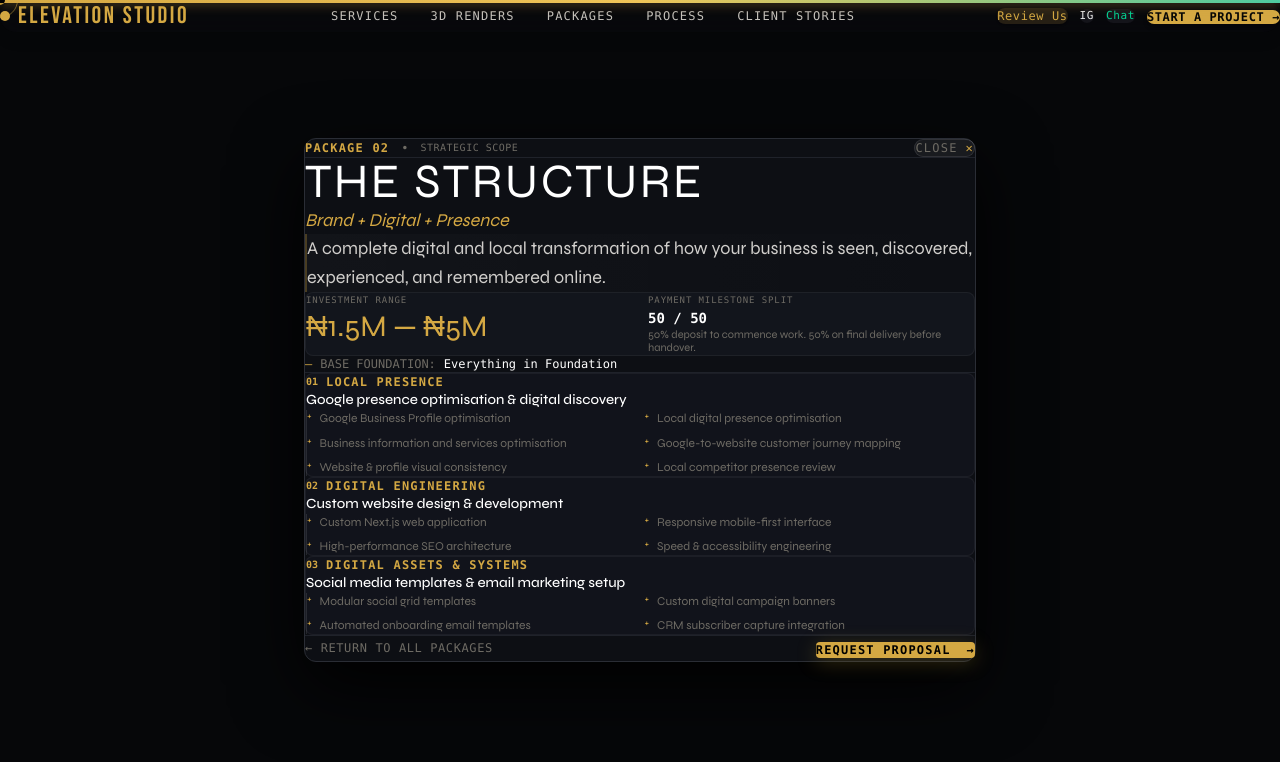
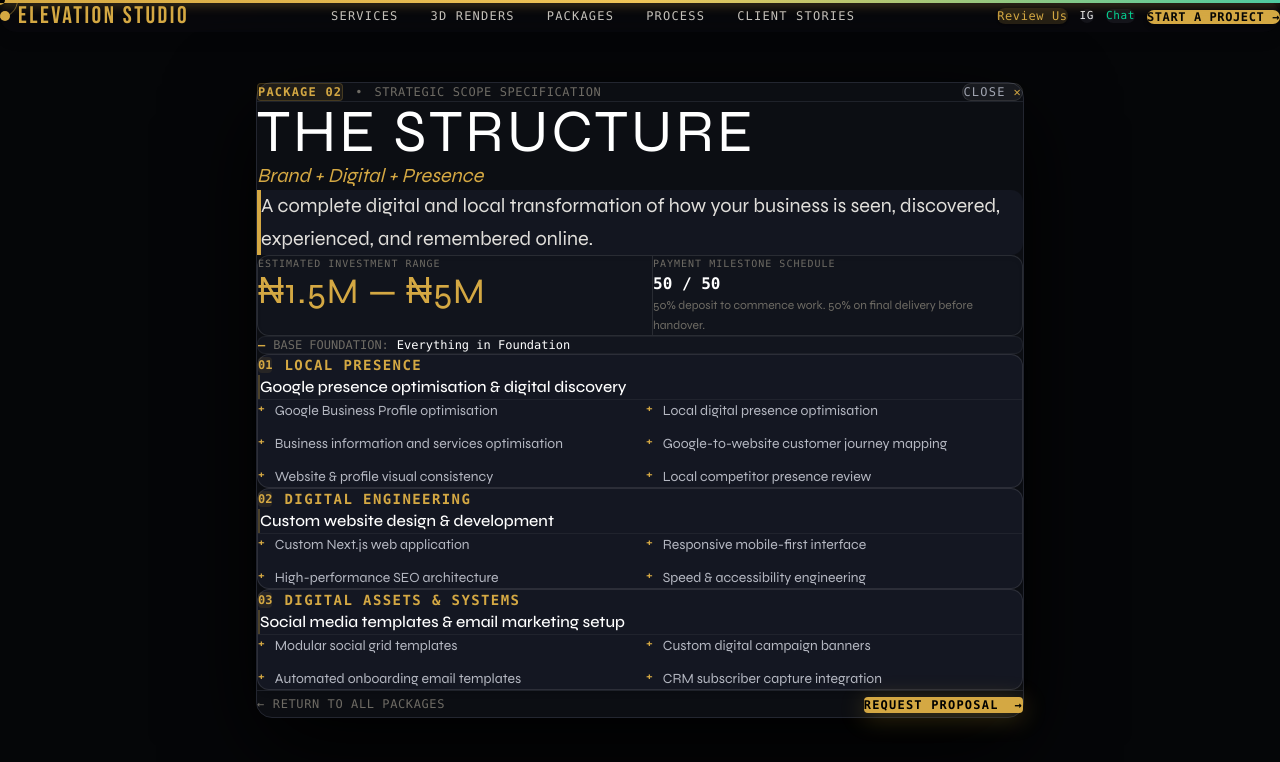
Before and after one commit to DevzekiFaith/elevationstudio, a Next.js app: page /packages/2 in a window 1280 px wide. Shown: the top 762 px of the page. Built offline with nearby package versions, Linux system fonts and the light colour scheme; a web font is replaced by a local one.

Commit message:
Add generous padding, outer margins, and spacing to package detail modal

```diff
--- a/app/packages/[id]/page.tsx
+++ b/app/packages/[id]/page.tsx
@@ -57,26 +57,27 @@ export default async function PackageDetailPage({ params }: PageProps) {
     <>
       <Nav />
 
-      {/* BACKDROP AND SMALL MODAL ROUTE CONTAINER */}
-      <main className="min-h-screen bg-[#07080a]/90 backdrop-blur-xl text-[#f4f0e8] pt-24 pb-16 px-4 flex items-center justify-center relative overflow-y-auto">
-        {/* Dynamic Modal Window */}
-        <div className="relative w-full max-w-2xl bg-[#0d0f14] border border-[#2a2d35] hover:border-[var(--gold-border)] rounded-xl shadow-[0_25px_70px_rgba(0,0,0,0.9)] p-6 sm:p-8 md:p-10 transition-colors duration-300">
+      {/* BACKDROP AND SPACIOUS MODAL ROUTE CONTAINER */}
+      <main className="min-h-screen bg-[#060709]/95 backdrop-blur-2xl text-[#f4f0e8] pt-28 sm:pt-32 pb-20 sm:pb-28 px-4 sm:px-8 md:px-12 flex items-center justify-center relative overflow-y-auto">
+
+        {/* Dynamic Modal Window with Generous Spacing & Padding */}
+        <div className="relative w-full max-w-3xl bg-[#0c0e13] border border-[#232630] hover:border-[var(--gold-border)] rounded-2xl shadow-[0_30px_90px_rgba(0,0,0,0.95)] p-6 sm:p-10 md:p-12 my-6 sm:my-10 transition-all duration-300">
 
           {/* Top Bar with Number & Close Button */}
-          <div className="flex justify-between items-center pb-5 border-b border-[#1f222a] mb-6">
+          <div className="flex flex-wrap justify-between items-center pb-6 border-b border-[#1f222a] mb-8 gap-4">
             <div className="flex items-center gap-3">
-              <span className="font-mono text-xs tracking-widest text-[var(--gold)] uppercase font-semibold">
+              <span className="font-mono text-xs tracking-widest text-[var(--gold)] uppercase font-semibold px-3 py-1 rounded bg-[var(--gold)]/10 border border-[var(--gold)]/20">
                 {pkg.num}
               </span>
               <span className="text-xs font-mono text-[var(--muted)]">•</span>
-              <span className="font-mono text-[10px] tracking-wider text-[var(--muted)] uppercase">
-                STRATEGIC SCOPE
+              <span className="font-mono text-[10px] sm:text-xs tracking-wider text-[var(--muted)] uppercase">
+                STRATEGIC SCOPE SPECIFICATION
               </span>
             </div>
 
             <Link
               href="/#packages"
-              className="group flex items-center gap-2 font-mono text-xs tracking-widest text-[var(--muted)] hover:text-white uppercase transition-colors px-3 py-1.5 rounded-full bg-white/5 border border-white/10"
+              className="group flex items-center gap-2 font-mono text-xs tracking-widest text-[#a0a4b0] hover:text-white uppercase transition-colors px-4 py-2 rounded-full bg-white/5 hover:bg-white/10 border border-white/10"
               title="Close modal and return to packages section"
             >
               <span>CLOSE</span>
@@ -85,80 +86,82 @@ export default async function PackageDetailPage({ params }: PageProps) {
           </div>
 
           {/* Package Title & Subtitle */}
-          <div className="mb-6">
-            <h1 className="font-bebas text-3xl sm:text-4xl md:text-5xl text-white tracking-wider leading-none mb-2">
+          <div className="mb-8">
+            <h1 className="font-bebas text-4xl sm:text-5xl md:text-6xl text-white tracking-wider leading-none mb-3">
               {pkg.name}
             </h1>
-            <div className="font-cormorant italic text-base sm:text-lg text-[var(--gold)]">
+            <div className="font-cormorant italic text-lg sm:text-xl text-[var(--gold)]">
               {pkg.subtitle}
             </div>
           </div>
 
-          {/* Description */}
-          <p className="font-cormorant text-base sm:text-lg text-[#d0cecb] leading-relaxed mb-8 pl-4 border-l-2 border-[var(--gold-border)] bg-gradient-to-r from-white/[0.02] to-transparent py-2">
-            {pkg.description}
-          </p>
+          {/* Description Block */}
+          <div className="p-5 sm:p-6 mb-10 border-l-4 border-[var(--gold)] bg-[#131620] rounded-r-xl">
+            <p className="font-cormorant text-lg sm:text-xl text-[#e0deda] leading-relaxed">
+              {pkg.description}
+            </p>
+          </div>
 
           {/* Pricing & Milestone Grid */}
-          <div className="grid grid-cols-1 sm:grid-cols-2 gap-4 mb-8 bg-[#12151c] p-4 sm:p-5 rounded-lg border border-white/5">
-            <div>
-              <div className="font-mono text-[9px] tracking-widest text-[var(--muted)] uppercase mb-1">
-                INVESTMENT RANGE
+          <div className="grid grid-cols-1 sm:grid-cols-2 gap-6 mb-10 bg-[#11141c] p-6 sm:p-7 rounded-xl border border-white/10 shadow-inner">
+            <div className="p-2">
+              <div className="font-mono text-[10px] tracking-widest text-[var(--muted)] uppercase mb-2">
+                ESTIMATED INVESTMENT RANGE
               </div>
-              <div className="font-bebas text-2xl sm:text-3xl text-[var(--gold)]">
+              <div className="font-bebas text-3xl sm:text-4xl text-[var(--gold)] tracking-wide">
                 {pkg.range}
               </div>
             </div>
-            <div>
-              <div className="font-mono text-[9px] tracking-widest text-[var(--muted)] uppercase mb-1">
-                PAYMENT MILESTONE SPLIT
+            <div className="p-2 border-t sm:border-t-0 sm:border-l border-white/10 pt-4 sm:pt-0 sm:pl-6">
+              <div className="font-mono text-[10px] tracking-widest text-[var(--muted)] uppercase mb-2">
+                PAYMENT MILESTONE SCHEDULE
               </div>
-              <div className="font-mono text-sm font-bold text-white mb-1">
+              <div className="font-mono text-base font-bold text-white mb-1.5">
                 {pkg.paymentSplit}
               </div>
-              <div className="text-[11px] text-[var(--muted)] leading-tight">
+              <div className="text-xs text-[var(--muted)] leading-relaxed">
                 {pkg.paymentDesc}
               </div>
             </div>
           </div>
 
           {/* Base Inclusion */}
-          <div className="mb-6 pb-4 border-b border-[#1f222a]">
-            <div className="font-mono text-xs text-[var(--muted)] flex items-center gap-2">
-              <span className="text-[var(--gold)]">—</span>
+          <div className="mb-8 p-4 px-6 bg-[#12151e] rounded-lg border border-white/5">
+            <div className="font-mono text-xs text-[var(--muted)] flex flex-wrap items-center gap-2">
+              <span className="text-[var(--gold)] font-bold">—</span>
               <span>BASE FOUNDATION:</span>
-              <strong className="text-white font-normal">{pkg.baseInclude}</strong>
+              <strong className="text-white font-medium pl-1">{pkg.baseInclude}</strong>
             </div>
           </div>
 
           {/* Detailed Pillars */}
-          <div className="space-y-6 mb-8">
+          <div className="space-y-6 sm:space-y-8 mb-10">
             {pkg.pillars.map((pillar, idx) => (
               <div
                 key={idx}
-                className="p-4 rounded-lg bg-[#141720]/60 border border-white/5 hover:border-[var(--gold-border)] transition-colors"
+                className="p-6 sm:p-7 rounded-xl bg-[#141722] border border-white/10 hover:border-[var(--gold-border)] transition-all duration-300 shadow-md"
               >
-                <div className="flex items-center gap-2 mb-1">
-                  <span className="font-mono text-[10px] text-[var(--gold)] font-bold">
+                <div className="flex items-center gap-3 mb-2">
+                  <span className="font-mono text-xs text-[var(--gold)] font-bold px-2 py-0.5 rounded bg-[var(--gold)]/10">
                     0{idx + 1}
                   </span>
-                  <h2 className="font-mono text-xs tracking-widest text-[var(--gold)] uppercase font-semibold">
+                  <h2 className="font-mono text-xs sm:text-sm tracking-widest text-[var(--gold)] uppercase font-semibold">
                     {pillar.title}
                   </h2>
                 </div>
 
-                <p className="text-sm font-medium text-white mb-3 pl-4">
+                <p className="text-sm sm:text-base font-medium text-white mb-4 pl-3 sm:pl-4 border-l-2 border-[var(--gold)]/30">
                   {pillar.sub}
                 </p>
 
                 {pillar.details && pillar.details.length > 0 && (
-                  <ul className="grid grid-cols-1 sm:grid-cols-2 gap-2 pl-4 border-l border-white/10">
+                  <ul className="grid grid-cols-1 sm:grid-cols-2 gap-3 pl-3 sm:pl-6 py-2 border-t border-white/5">
                     {pillar.details.map((detail, dIdx) => (
                       <li
                         key={dIdx}
-                        className="text-xs text-[var(--muted)] flex items-start gap-2 leading-snug"
+                        className="text-xs sm:text-sm text-[#b5b8c2] flex items-start gap-2.5 leading-normal py-1"
                       >
-                        <span className="text-[var(--gold)] text-[10px] select-none">+</span>
+                        <span className="text-[var(--gold)] font-bold text-xs select-none mt-0.5">+</span>
                         <span>{detail}</span>
                       </li>
                     ))}
@@ -169,18 +172,19 @@ export default async function PackageDetailPage({ params }: PageProps) {
           </div>
 
           {/* Bottom Action Footer */}
-          <div className="pt-6 border-t border-[#1f222a] flex flex-col sm:flex-row items-center justify-between gap-4">
+          <div className="pt-8 border-t border-[#1f222a] flex flex-col sm:flex-row items-center justify-between gap-6">
             <Link
               href="/#packages"
-              className="text-xs font-mono tracking-wider text-[var(--muted)] hover:text-white transition-colors uppercase"
+              className="text-xs font-mono tracking-wider text-[var(--muted)] hover:text-white transition-colors uppercase flex items-center gap-2 px-2 py-1"
             >
-              ← RETURN TO ALL PACKAGES
+              <span>←</span>
+              <span>RETURN TO ALL PACKAGES</span>
             </Link>
 
             <Magnetic strength={0.2}>
               <Link
                 href={pkg.ctaHref}
-                className="w-full sm:w-auto inline-flex items-center justify-center gap-4 px-6 py-3.5 bg-[var(--gold)] hover:bg-[#e2bd47] text-black font-mono text-xs tracking-widest uppercase font-semibold rounded-sm transition-all duration-300 shadow-[0_4px_20px_rgba(212,175,55,0.25)] hover:shadow-[0_6px_28px_rgba(212,175,55,0.4)] transform hover:-translate-y-0.5"
+                className="w-full sm:w-auto inline-flex items-center justify-center gap-4 px-8 py-4 bg-[var(--gold)] hover:bg-[#e2bd47] text-black font-mono text-xs tracking-widest uppercase font-semibold rounded-sm transition-all duration-300 shadow-[0_4px_25px_rgba(212,175,55,0.3)] hover:shadow-[0_6px_32px_rgba(212,175,55,0.45)] transform hover:-translate-y-0.5"
               >
                 <span>{pkg.cta}</span>
                 <span>→</span>
```
